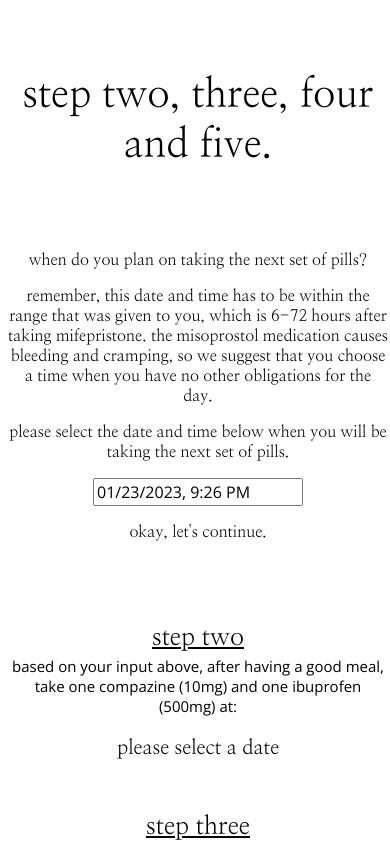
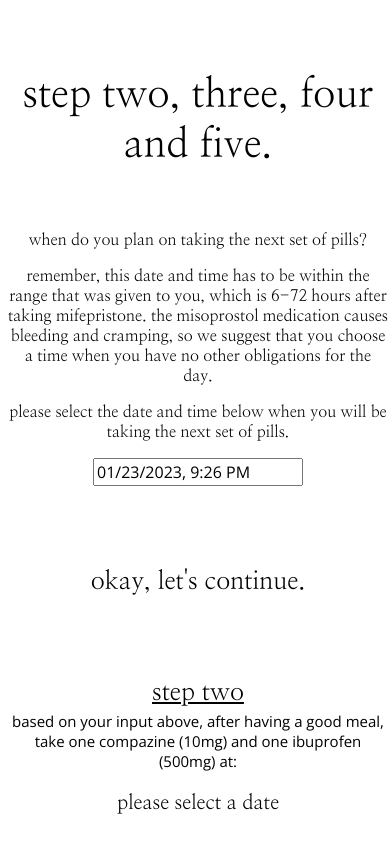
Before and after one commit to lilyshowlader/mifemiso, a React (Create React App) app: page /instructions in a window 390 px wide. Shown: the top 844 px of the page. Built offline with nearby package versions, Linux system fonts and the light colour scheme.

Commit message:
update mobile view

```diff
--- a/src/App.css
+++ b/src/App.css
@@ -12,7 +12,7 @@ input {
   font-family: 'Open Sans', sans-serif;
 }
 
-/* button */
+/* buttons */
 button {
   border-radius: 50%;
   padding: 20px;
@@ -52,19 +52,17 @@ button {
 }
 
 .landing-container {
-  /* height: 100%; */
   text-align: center;
   flex-direction: center;
   margin-top: 200px;
 }
 /* landing */
 
-
 /* pill description page */
 .pilldescription-container {
   text-align: center;
   margin: auto;
-  width: 500px;
+  width: 480px;
 }
 
 .pill-title {
@@ -82,16 +80,14 @@ button {
   margin-top: 3px;
   font-family: 'Open Sans', sans-serif;
   font-size: 15px;
-
 }
 /* pill description page */
-
 
 /* mife page */
 .mife-container {
   text-align: center;
   margin: auto;
-  width: 500px;
+  width: 480px;
 }
 
 .mife-step-one {
@@ -106,28 +102,24 @@ button {
 .mife-instruction {
   margin-top: 60px;
   font-family: 'Open Sans', sans-serif;
-
 }
 
 .time {
   font-size: 20px;
-
 }
 /* mife page */
-
-
 
 /* instructions page */
 .instructions-container {
   text-align: center;
   margin: auto;
-  width: 500px;
+  width: 480px;
 }
 
 .other-steps {
   font-size: 40px;
   margin-top: 70px;
-  margin-bottom: 80px;
+  margin-bottom: 60px;
 }
 
 .step-title {
@@ -141,15 +133,14 @@ button {
   margin-top: 3px;
   font-family: 'Open Sans', sans-serif;
   font-size: 15px;
-
 }
 
 .continue-break {
+  margin-top: 80px;
   margin-bottom: 80px;
+  font-size: 25px;
 }
 /* instructions page */
-
-
 
 /* expectations page */
 .expectations-container {
@@ -170,7 +161,6 @@ button {
 
 
 @media only screen and (max-width: 768px) {
-
   .landing-container {
     /* height: 100%; */
     text-align: center;
@@ -201,5 +191,4 @@ button {
     margin: auto;
     width: 380px;
   }
-
 }
```
